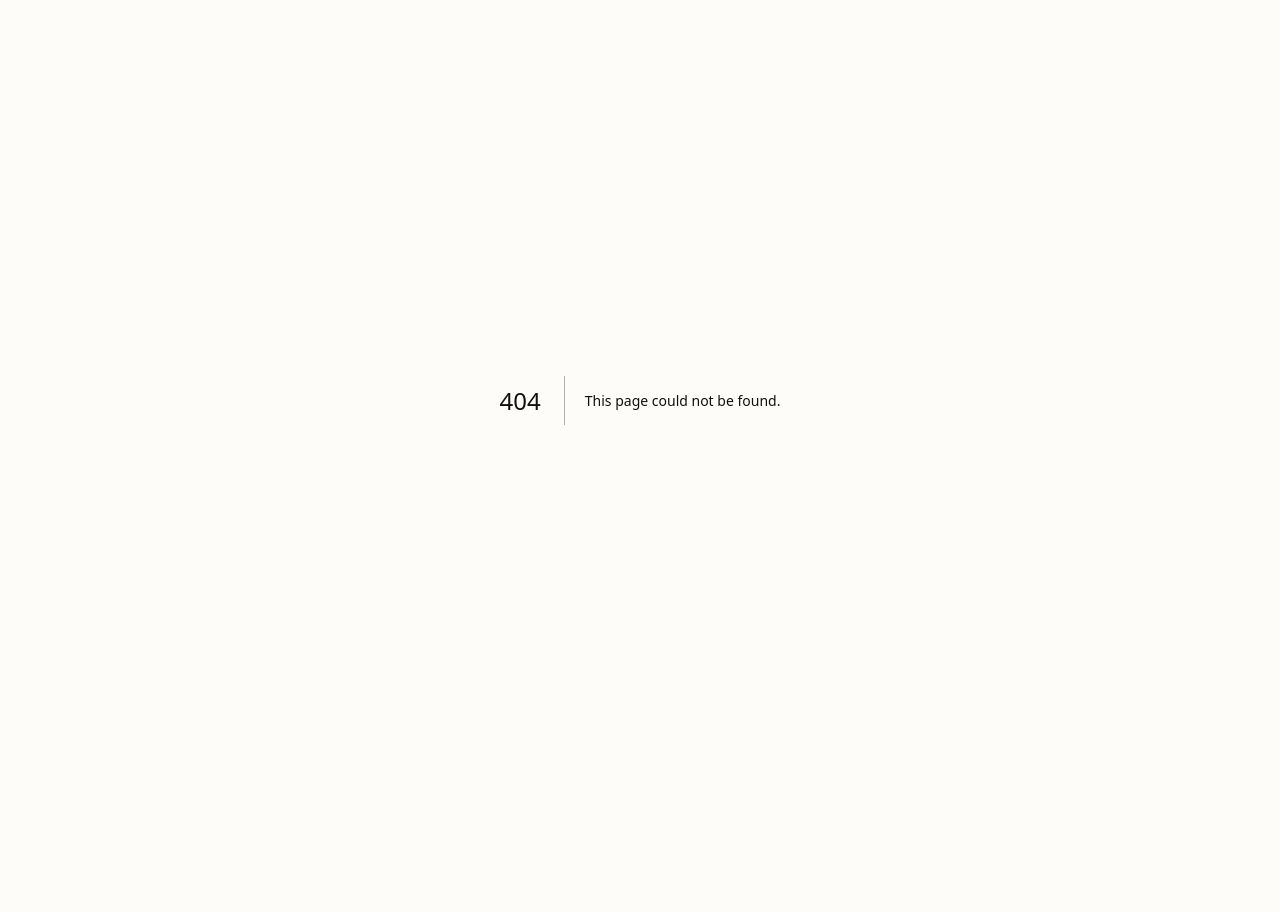
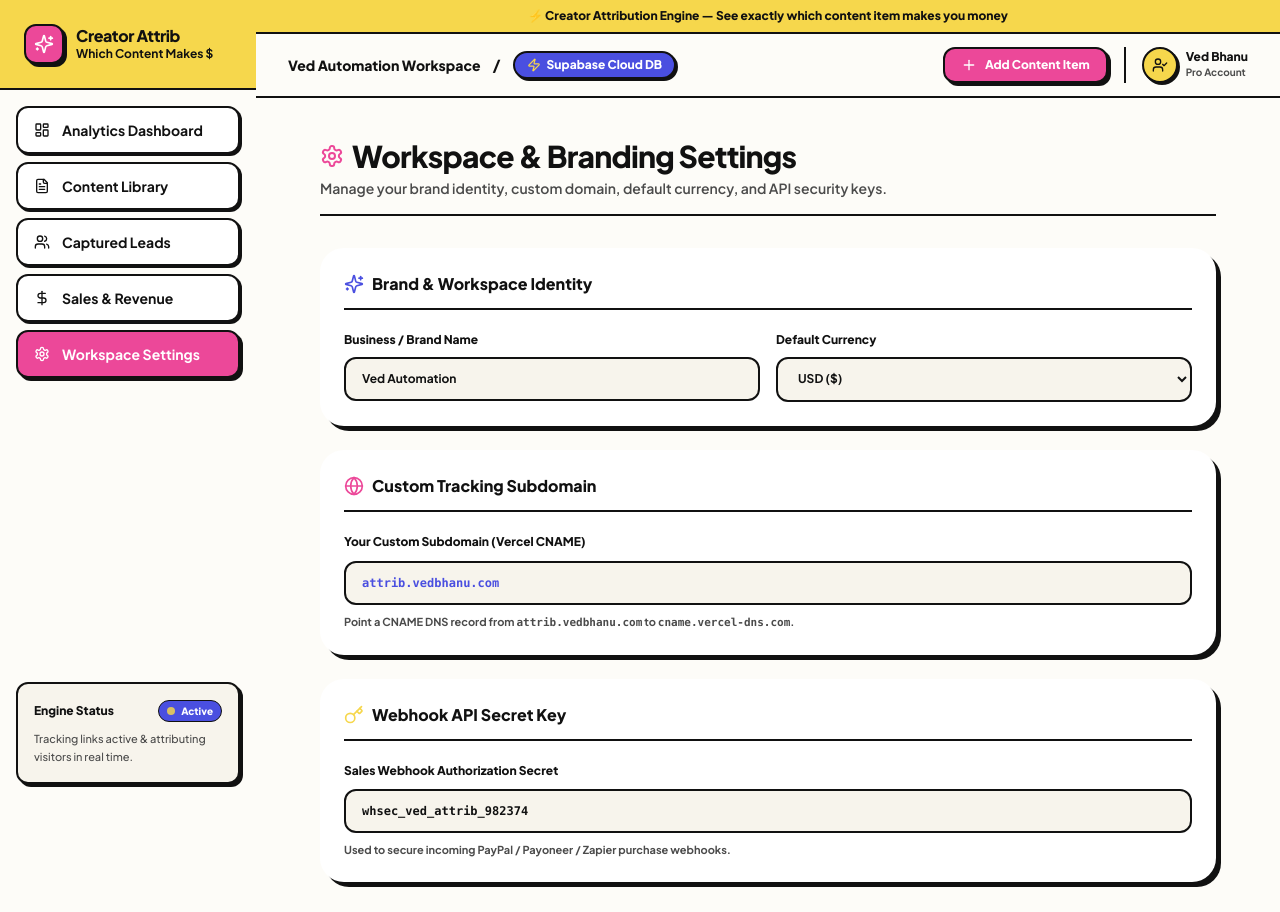
Before and after one commit to Vedbhanu/creator-attribution-dashboard, a Next.js app: page /settings in a window 1280 px wide. Before the commit this address had no page. Shown: the top 912 px of the page. Before the commit the page ends 800 px from the top, so only its background shows below. Built offline with nearby package versions, Linux system fonts and the light colour scheme; no server answers.

Commit message:
Add Workspace & Branding Settings Page at /settings

```diff
--- /dev/null
+++ b/src/app/(dashboard)/settings/page.tsx
@@ -0,0 +1,132 @@
+'use client';
+
+import { useState } from 'react';
+import { Settings, Globe, DollarSign, Key, ShieldCheck, Sparkles, Save, Check } from 'lucide-react';
+
+export default function SettingsPage() {
+  const [brandName, setBrandName] = useState('Ved Automation');
+  const [currency, setCurrency] = useState('USD');
+  const [customDomain, setCustomDomain] = useState('attrib.vedbhanu.com');
+  const [webhookSecret, setWebhookSecret] = useState('whsec_ved_attrib_982374');
+  const [saved, setSaved] = useState(false);
+
+  const handleSave = (e: React.FormEvent) => {
+    e.preventDefault();
+    setSaved(true);
+    setTimeout(() => setSaved(false), 2000);
+  };
+
+  return (
+    <div className="max-w-4xl mx-auto space-y-8 py-2">
+      {/* Top Header */}
+      <div className="flex items-center justify-between border-b-2 border-[#111111] pb-4">
+        <div>
+          <div className="flex items-center gap-2">
+            <Settings className="w-6 h-6 text-[#EC4899]" />
+            <h1 className="text-3xl font-black text-[#111111] tracking-tight">Workspace & Branding Settings</h1>
+          </div>
+          <p className="text-sm text-[#4B4B4B] font-semibold mt-1">
+            Manage your brand identity, custom domain, default currency, and API security keys.
+          </p>
+        </div>
+
+        {saved && (
+          <span className="inline-flex items-center gap-1.5 px-4 py-2 rounded-xl text-xs font-black bg-[#EC4899] text-white border-2 border-[#111111] shadow-[2px_2px_0px_#111111]">
+            <Check className="w-4 h-4" />
+            Settings Saved!
+          </span>
+        )}
+      </div>
+
+      <form onSubmit={handleSave} className="space-y-6">
+        {/* Brand & Identity */}
+        <div className="p-6 rounded-3xl bg-white border-3 border-[#111111] shadow-[5px_5px_0px_#111111] space-y-4">
+          <div className="flex items-center gap-2 border-b-2 border-[#111111] pb-3">
+            <Sparkles className="w-5 h-5 text-[#4A4FE0]" />
+            <h2 className="text-base font-black text-[#111111]">Brand & Workspace Identity</h2>
+          </div>
+
+          <div className="grid grid-cols-1 sm:grid-cols-2 gap-4">
+            <div className="space-y-1.5">
+              <label className="text-xs font-extrabold text-[#111111]">Business / Brand Name</label>
+              <input
+                type="text"
+                value={brandName}
+                onChange={(e) => setBrandName(e.target.value)}
+                className="w-full px-4 py-3 rounded-xl bg-[#F7F4EC] border-2 border-[#111111] text-xs font-bold text-[#111111] focus:outline-none focus:bg-white"
+              />
+            </div>
+
+            <div className="space-y-1.5">
+              <label className="text-xs font-extrabold text-[#111111]">Default Currency</label>
+              <select
+                value={currency}
+                onChange={(e) => setCurrency(e.target.value)}
+                className="w-full px-4 py-3 rounded-xl bg-[#F7F4EC] border-2 border-[#111111] text-xs font-bold text-[#111111] focus:outline-none focus:bg-white"
+              >
+                <option value="USD">USD ($)</option>
+                <option value="INR">INR (₹)</option>
+                <option value="EUR">EUR (€)</option>
+                <option value="GBP">GBP (£)</option>
+              </select>
+            </div>
+          </div>
+        </div>
+
+        {/* Custom Domain Configuration */}
+        <div className="p-6 rounded-3xl bg-white border-3 border-[#111111] shadow-[5px_5px_0px_#111111] space-y-4">
+          <div className="flex items-center gap-2 border-b-2 border-[#111111] pb-3">
+            <Globe className="w-5 h-5 text-[#EC4899]" />
+            <h2 className="text-base font-black text-[#111111]">Custom Tracking Subdomain</h2>
+          </div>
+
+          <div className="space-y-2">
+            <label className="text-xs font-extrabold text-[#111111]">Your Custom Subdomain (Vercel CNAME)</label>
+            <input
+              type="text"
+              value={customDomain}
+              onChange={(e) => setCustomDomain(e.target.value)}
+              placeholder="attrib.yourdomain.com"
+              className="w-full px-4 py-3 rounded-xl bg-[#F7F4EC] border-2 border-[#111111] text-xs font-mono font-bold text-[#4A4FE0] focus:outline-none focus:bg-white"
+            />
+            <p className="text-[11px] text-[#4B4B4B] font-bold">
+              Point a CNAME DNS record from <code>{customDomain || 'yourdomain.com'}</code> to <code>cname.vercel-dns.com</code>.
+            </p>
+          </div>
+        </div>
+
+        {/* API & Webhook Security */}
+        <div className="p-6 rounded-3xl bg-white border-3 border-[#111111] shadow-[5px_5px_0px_#111111] space-y-4">
+          <div className="flex items-center gap-2 border-b-2 border-[#111111] pb-3">
+            <Key className="w-5 h-5 text-[#F6D74C]" />
+            <h2 className="text-base font-black text-[#111111]">Webhook API Secret Key</h2>
+          </div>
+
+          <div className="space-y-2">
+            <label className="text-xs font-extrabold text-[#111111]">Sales Webhook Authorization Secret</label>
+            <input
+              type="text"
+              readOnly
+              value={webhookSecret}
+              className="w-full px-4 py-3 rounded-xl bg-[#F7F4EC] border-2 border-[#111111] text-xs font-mono font-bold text-[#111111]"
+            />
+            <p className="text-[11px] text-[#4B4B4B] font-bold">
+              Used to secure incoming PayPal / Payoneer / Zapier purchase webhooks.
+            </p>
+          </div>
+        </div>
+
+        {/* Save Button */}
+        <div className="pt-2">
+          <button
+            type="submit"
+            className="px-8 py-4 rounded-2xl bg-[#EC4899] hover:bg-[#D6317C] text-white font-black text-xs border-3 border-[#111111] shadow-[4px_4px_0px_#111111] active:translate-x-[2px] active:translate-y-[2px] active:shadow-[2px_2px_0px_#111111] transition-all inline-flex items-center gap-2"
+          >
+            <Save className="w-4 h-4" />
+            <span>Save Workspace Settings</span>
+          </button>
+        </div>
+      </form>
+    </div>
+  );
+}
--- a/src/components/layout/sidebar.tsx
+++ b/src/components/layout/sidebar.tsx
@@ -2,13 +2,14 @@
 
 import Link from 'next/link';
 import { usePathname } from 'next/navigation';
-import { LayoutDashboard, FileText, Users, DollarSign, Sparkles } from 'lucide-react';
+import { LayoutDashboard, FileText, Users, DollarSign, Settings, Sparkles } from 'lucide-react';
 
 const NAV_ITEMS = [
   { name: 'Analytics Dashboard', href: '/dashboard', icon: LayoutDashboard },
   { name: 'Content Library', href: '/content', icon: FileText },
   { name: 'Captured Leads', href: '/leads', icon: Users },
   { name: 'Sales & Revenue', href: '/sales', icon: DollarSign },
+  { name: 'Workspace Settings', href: '/settings', icon: Settings },
 ];
 
 export function Sidebar() {
@@ -18,7 +19,7 @@ export function Sidebar() {
     <aside className="w-64 border-r-3 border-[#111111] bg-[#FDFCF8] flex flex-col justify-between h-screen sticky top-0 z-30">
       <div>
         {/* Brand Header */}
-        <Link href="/welcome" className="p-6 border-b-2 border-[#111111] bg-[#F6D74C] flex items-center gap-3 block">
+        <Link href="/" className="p-6 border-b-2 border-[#111111] bg-[#F6D74C] flex items-center gap-3 block">
           <div className="w-10 h-10 rounded-xl bg-[#EC4899] text-white border-2 border-[#111111] flex items-center justify-center shadow-[3px_3px_0px_#111111]">
             <Sparkles className="w-5 h-5 text-white" />
           </div>
```
